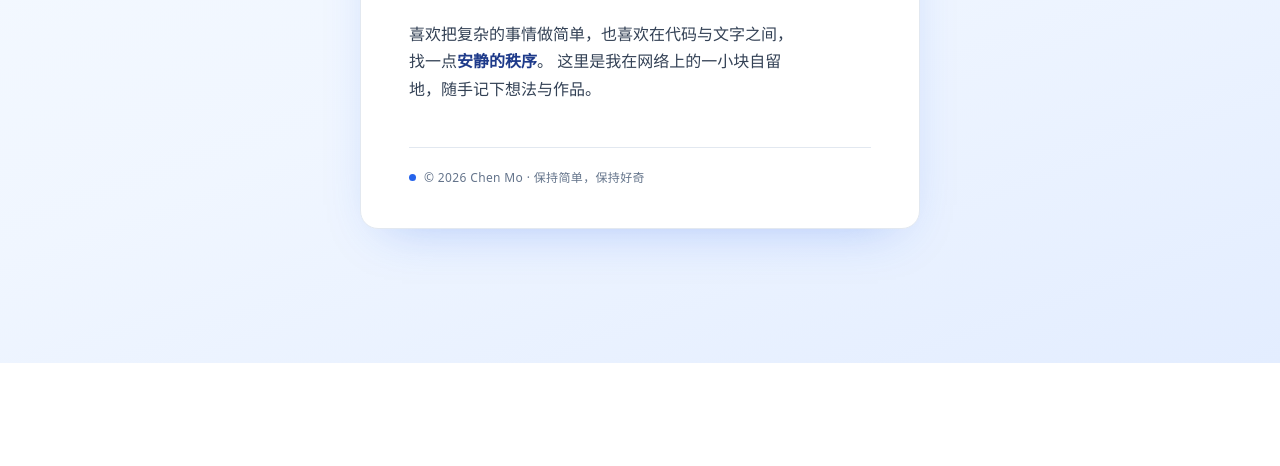
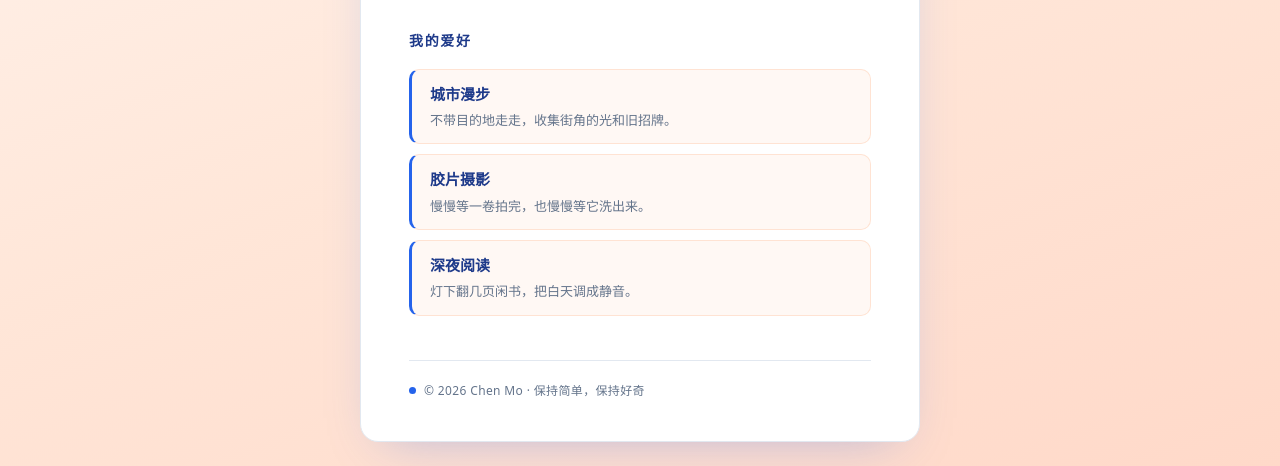
Before and after one commit to chenmo1234543/personal-homepage, a plain HTML site: page index.html in a window 1280 px wide. Shown: the part 437-903 px from the top of the page. Before the commit the page ends 800 px from the top, so only its background shows below. Drawn offline with Linux system fonts and the light colour scheme.

Commit message:
V2：新增爱好列表和更换背景色

```diff
--- a/index.html
+++ b/index.html
@@ -13,7 +13,7 @@
       --ink: #0f172a;
       --muted: #64748b;
       --line: #e2e8f0;
-      --bg: #f0f6ff;
+      --bg: #ffe6d8;
     }
 
     * { margin: 0; padding: 0; box-sizing: border-box; }
@@ -23,7 +23,7 @@
       display: grid;
       place-items: center;
       padding: 24px;
-      background: linear-gradient(160deg, #f7fbff 0%, var(--bg) 55%, #e3edff 100%);
+      background: linear-gradient(160deg, #fff7f2 0%, var(--bg) 55%, #ffd9c9 100%);
       color: var(--ink);
       font-family: system-ui, -apple-system, "Segoe UI", "PingFang SC", "Microsoft YaHei", sans-serif;
       -webkit-font-smoothing: antialiased;
@@ -103,6 +103,44 @@
 
     .intro strong { color: var(--blue-deep); font-weight: 600; }
 
+    .hobbies { margin-top: 36px; }
+
+    .hobbies h2 {
+      margin-bottom: 16px;
+      color: var(--blue-deep);
+      font-size: 14px;
+      font-weight: 700;
+      letter-spacing: .12em;
+    }
+
+    .hobbies ul {
+      list-style: none;
+      display: grid;
+      gap: 10px;
+    }
+
+    .hobbies li {
+      padding: 12px 16px 12px 18px;
+      border: 1px solid #ffe3d3;
+      border-left: 3px solid var(--blue);
+      border-radius: 10px;
+      background: #fff8f4;
+    }
+
+    .hobbies strong {
+      display: block;
+      color: var(--blue-deep);
+      font-size: 15px;
+      font-weight: 600;
+    }
+
+    .hobbies span {
+      display: block;
+      margin-top: 2px;
+      color: var(--muted);
+      font-size: 13px;
+    }
+
     footer {
       margin-top: 44px;
       padding-top: 20px;
@@ -152,6 +190,24 @@
       这里是我在网络上的一小块自留地，随手记下想法与作品。
     </p>
 
+    <section class="hobbies">
+      <h2>我的爱好</h2>
+      <ul>
+        <li>
+          <strong>城市漫步</strong>
+          <span>不带目的地走走，收集街角的光和旧招牌。</span>
+        </li>
+        <li>
+          <strong>胶片摄影</strong>
+          <span>慢慢等一卷拍完，也慢慢等它洗出来。</span>
+        </li>
+        <li>
+          <strong>深夜阅读</strong>
+          <span>灯下翻几页闲书，把白天调成静音。</span>
+        </li>
+      </ul>
+    </section>
+
     <footer><span class="dot" aria-hidden="true"></span>© 2026 Chen Mo · 保持简单，保持好奇</footer>
   </main>
 </body>
```
